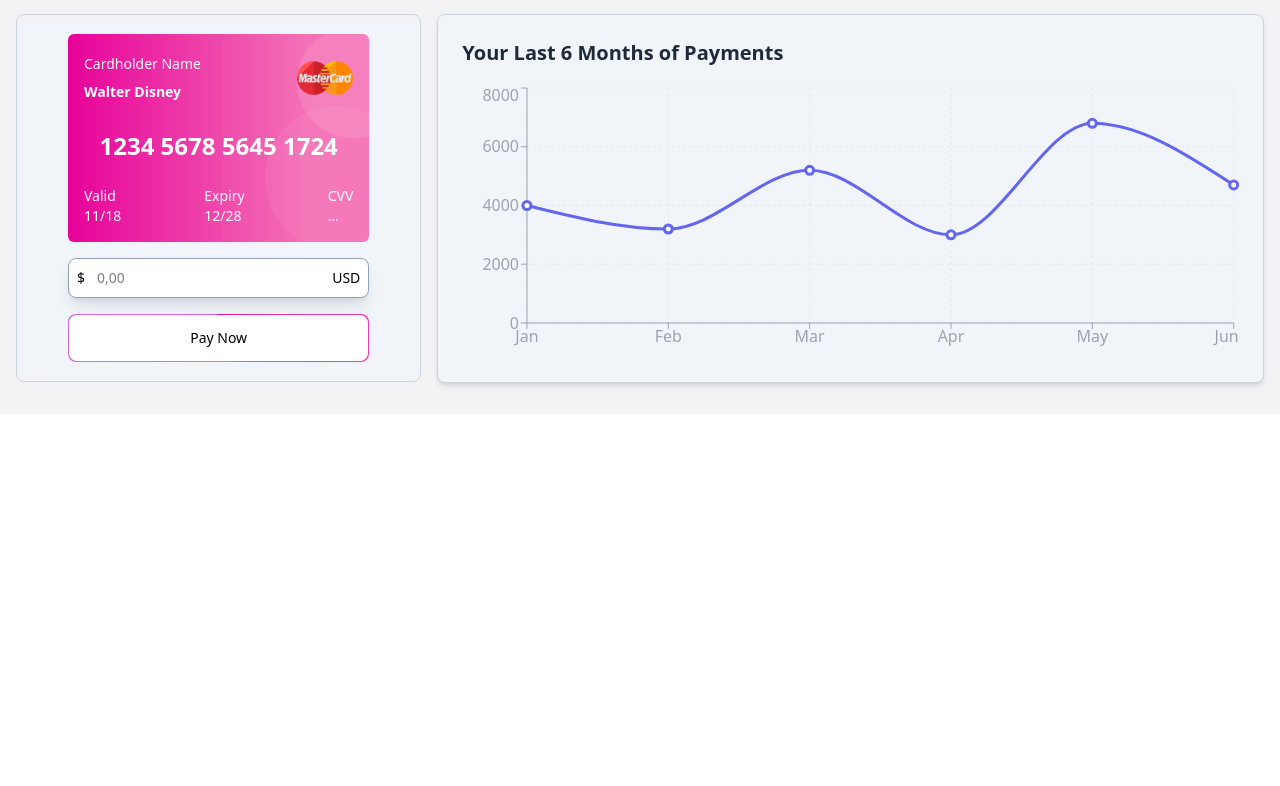
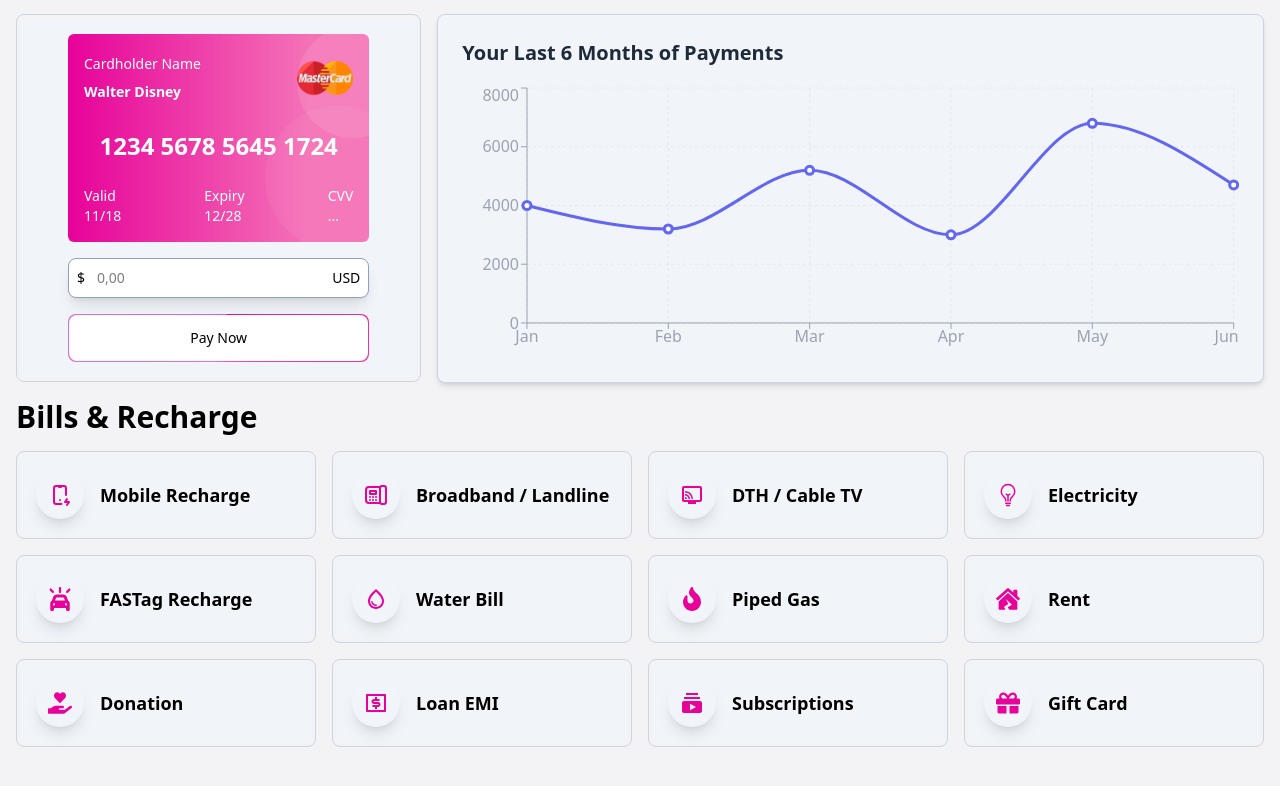
Before and after one commit to AlthafSubair/CRED_TASK, a Next.js app: page / in a window 1280 px wide. Shown: the part 386-1172 px from the top of the page. Before the commit the page ends 800 px from the top, so only its background shows below. Built offline with nearby package versions, Linux system fonts and the light colour scheme.

Commit message:
created Bills and Recharges section

```diff
--- a/package.json
+++ b/package.json
@@ -13,6 +13,7 @@
     "next": "15.3.4",
     "react": "^19.0.0",
     "react-dom": "^19.0.0",
+    "react-icons": "^5.5.0",
     "recharts": "^2.15.4",
     "zustand": "^5.0.5"
   },
--- a/src/app/page.tsx
+++ b/src/app/page.tsx
@@ -1,5 +1,6 @@
 "use client"
 import Background from "@/components/Background";
+import BillsAndRecharge from "@/components/BillsAndRecharge";
 import Header from "@/components/Header";
 import HeroSection from "@/components/HeroSection";
 
@@ -24,6 +25,7 @@ export default function Home() {
 
        <HeroSection />
 
+<BillsAndRecharge />
 
       </div>
 
--- /dev/null
+++ b/src/components/BillsAndRecharge.tsx
@@ -0,0 +1,69 @@
+import React from 'react'
+import Recharges from './Recharges'
+import { TbDeviceMobileBolt } from 'react-icons/tb'
+import { TbDeviceLandlinePhone } from "react-icons/tb";
+import { MdOutlineConnectedTv } from "react-icons/md";
+import { IoBulbOutline } from "react-icons/io5";
+import { FaCarOn } from "react-icons/fa6";
+import { MdOutlineWaterDrop } from "react-icons/md";
+import { FaFire } from "react-icons/fa";
+import { FaHouseDamage } from "react-icons/fa";
+import { FaHandHoldingHeart } from "react-icons/fa";
+import { RiMoneyDollarBoxLine } from "react-icons/ri";
+import { MdSubscriptions } from "react-icons/md";
+import { FaGift } from "react-icons/fa";
+
+const BillsAndRecharge = () => {
+  return (
+    <section className='pb-8'>
+        <h1 className='text-black dark:text-white md:text-3xl sm:text-xl text-lg font-bold px-4 md:px-0'>Bills & Recharge</h1>
+ <div className="p-4 flex sm:flex-row flex-col flex-wrap gap-4 md:px-0">
+
+  <div className="w-full sm:w-[calc(50%-0.5rem)] md:w-[calc(33.333%-0.666rem)] lg:w-[calc(25%-0.75rem)]">
+    <Recharges Icon={TbDeviceMobileBolt } text={"Mobile Recharge"} />
+  </div>
+   <div className="w-full sm:w-[calc(50%-0.5rem)] md:w-[calc(33.333%-0.666rem)] lg:w-[calc(25%-0.75rem)]">
+    <Recharges Icon={TbDeviceLandlinePhone } text={"Broadband / Landline"} />
+  </div>
+   <div className="w-full sm:w-[calc(50%-0.5rem)] md:w-[calc(33.333%-0.666rem)] lg:w-[calc(25%-0.75rem)]">
+    <Recharges Icon={MdOutlineConnectedTv } text={"DTH / Cable TV"} />
+  </div>
+   <div className="w-full sm:w-[calc(50%-0.5rem)] md:w-[calc(33.333%-0.666rem)] lg:w-[calc(25%-0.75rem)]">
+    <Recharges Icon={IoBulbOutline } text={"Electricity"} />
+  </div>
+
+  <div className="w-full sm:w-[calc(50%-0.5rem)] md:w-[calc(33.333%-0.666rem)] lg:w-[calc(25%-0.75rem)]">
+    <Recharges Icon={FaCarOn } text={"FASTag Recharge"} />
+  </div>
+   <div className="w-full sm:w-[calc(50%-0.5rem)] md:w-[calc(33.333%-0.666rem)] lg:w-[calc(25%-0.75rem)]">
+    <Recharges Icon={MdOutlineWaterDrop } text={"Water Bill"} />
+  </div>
+   <div className="w-full sm:w-[calc(50%-0.5rem)] md:w-[calc(33.333%-0.666rem)] lg:w-[calc(25%-0.75rem)]">
+    <Recharges Icon={FaFire } text={"Piped Gas"} />
+  </div>
+   <div className="w-full sm:w-[calc(50%-0.5rem)] md:w-[calc(33.333%-0.666rem)] lg:w-[calc(25%-0.75rem)]">
+    <Recharges Icon={FaHouseDamage } text={"Rent"} />
+  </div>
+
+  <div className="w-full sm:w-[calc(50%-0.5rem)] md:w-[calc(33.333%-0.666rem)] lg:w-[calc(25%-0.75rem)]">
+    <Recharges Icon={FaHandHoldingHeart } text={"Donation"} />
+  </div>
+   <div className="w-full sm:w-[calc(50%-0.5rem)] md:w-[calc(33.333%-0.666rem)] lg:w-[calc(25%-0.75rem)]">
+    <Recharges Icon={RiMoneyDollarBoxLine } text={"Loan EMI"} />
+  </div>
+   <div className="w-full sm:w-[calc(50%-0.5rem)] md:w-[calc(33.333%-0.666rem)] lg:w-[calc(25%-0.75rem)]">
+    <Recharges Icon={MdSubscriptions } text={"Subscriptions"} />
+  </div>
+   <div className="w-full sm:w-[calc(50%-0.5rem)] md:w-[calc(33.333%-0.666rem)] lg:w-[calc(25%-0.75rem)]">
+    <Recharges Icon={FaGift } text={"Gift Card"} />
+  </div>
+
+</div>
+
+
+
+    </section>
+  )
+}
+
+export default BillsAndRecharge
--- /dev/null
+++ b/src/components/Recharges.tsx
@@ -0,0 +1,27 @@
+import React from 'react'
+
+
+interface Props{
+    text: string;
+    Icon: React.ComponentType<{ className?: string; size?: number }>;
+}
+
+const Recharges = ({text, Icon}: Props) => {
+  return (
+    <section className="relative inline-flex overflow-hidden rounded-lg p-[3px] focus:outline-none w-full group border dark:border-slate-800 border-slate-300">
+  {/* Spinning gradient border shown on hover */}
+  <span className="absolute inset-[-25%] z-0 bg-transparent transition-all duration-300 group-hover:animate-[spin_4s_linear_infinite] group-hover:bg-[conic-gradient(from_0deg_at_50%_50%,#e7029a_0%,#f472b6_50%,#bd5fff_100%,#e7029a_100%)]"></span>
+
+  {/* Inner content */}
+  <div className="relative z-10 flex flex-row w-full items-center rounded-lg dark:bg-slate-950 bg-slate-100 text-black text-sm font-medium dark:text-white backdrop-blur-3xl">
+    <div className="w-12 h-12 flex justify-center items-center m-4 rounded-full shadow-lg dark:bg-gray-900">
+      <Icon size={24} className="text-[#e7029a]" />
+    </div>
+    <h1 className='lg:text-lg font-semibold'>{text}</h1>
+  </div>
+</section>
+
+  )
+}
+
+export default Recharges
```
Also changed, not shown: 1 other file (tests, documents, lock files or other folders).
